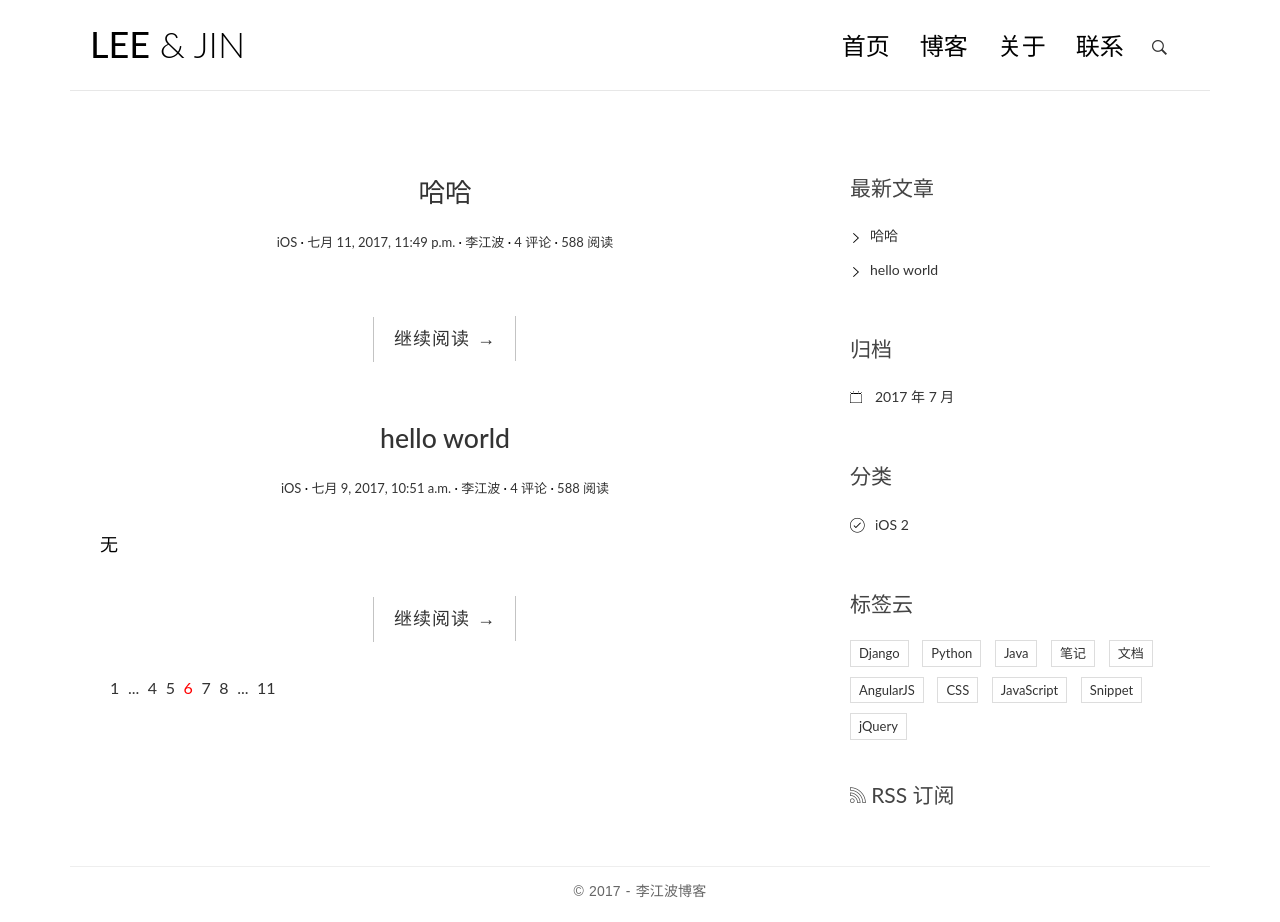
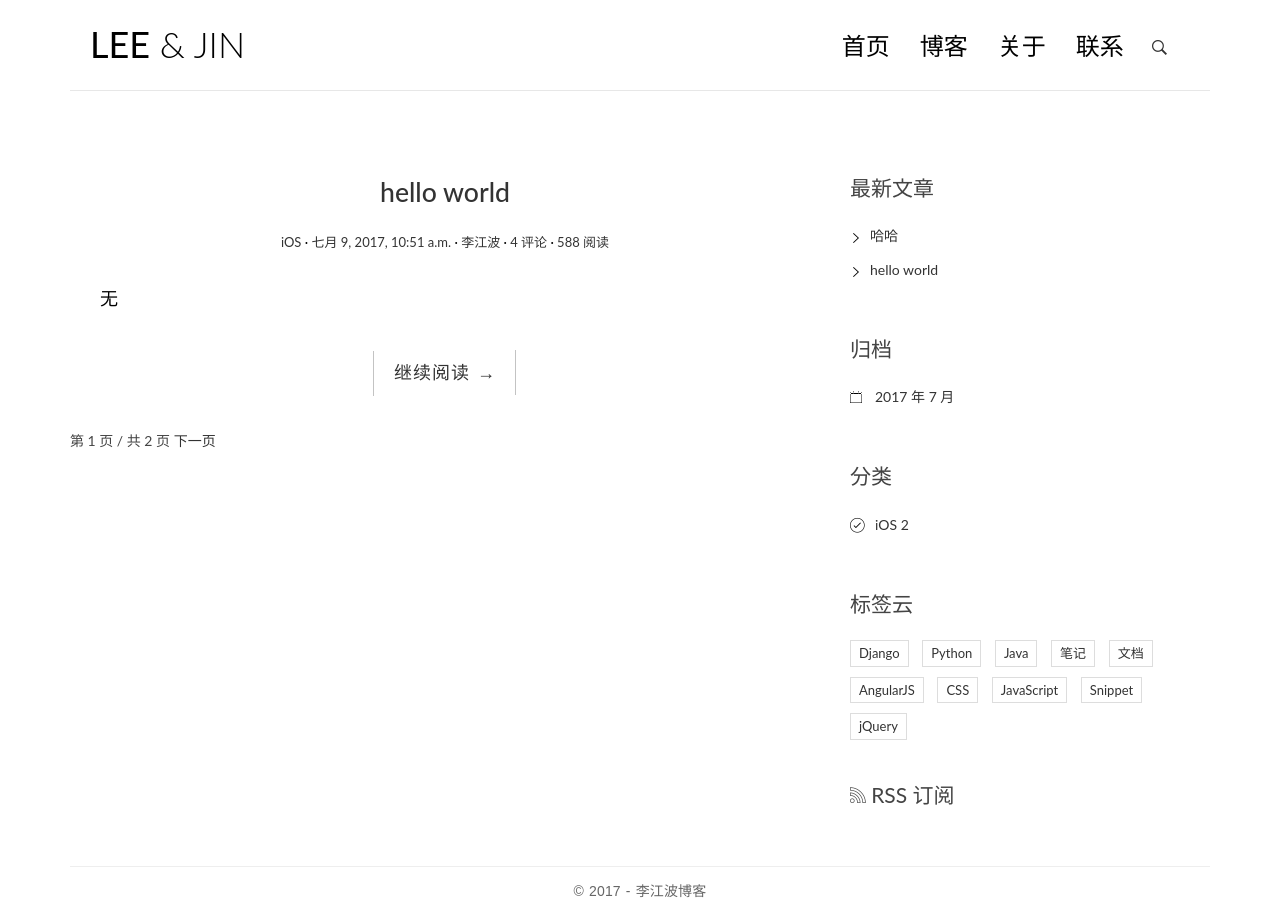
Before and after one commit to jiangboLee/LEEBlog1, a Django app: page / in a window 1280 px wide. Run offline with Django 3.2, Linux system fonts and the light colour scheme; data comes from the database, SQL or seed files in the repository; some libraries are stand-ins or nearby versions.

Commit message:
分页加超好看动画

```diff
--- a/blog/urls.py
+++ b/blog/urls.py
@@ -5,7 +5,7 @@ from django.conf.urls.static import static
 
 app_name = 'blog'
 urlpatterns = [
-    url(r'^$', views.index, name='index'),
+    url(r'^$', views.IndexView.as_view(), name='index'),
     url(r'^post/(?P<pk>[0-9]+)/$', views.detail, name='detail'),
     url(r'^archives/(?P<year>[0-9]{4})/(?P<month>[0-9]{1,2})/$', views.archives, name='archives'),
     url(r'^category/(?P<pk>[0-9]+)/$', views.category, name='category'),
--- a/blog/views.py
+++ b/blog/views.py
@@ -5,28 +5,29 @@ from comments.forms import CommentForm
 from markdown.extensions.toc import TocExtension
 from django.utils.text import slugify
 from django.core.paginator import Paginator, EmptyPage, PageNotAnInteger
+from django.views.generic.list import ListView
 
 # Create your views here.
-def index(request):
-    post_list = Post.objects.all().order_by('-created_time')
-    paginator = Paginator(post_list, 10)
-    page = request.GET.get('page')
+# def index(request):
+#     post_list = Post.objects.all().order_by('-created_time')
+#     paginator = Paginator(post_list, 10)
+#     page = request.GET.get('page')
+#
+#     try:
+#         post_list = paginator.page(page)
+#     except PageNotAnInteger:
+#         post_list = paginator.page(1)
+#     except EmptyPage:
+#         post_list = paginator.page(paginator.num_pages)
+#     return render(request, 'blog/index.html', context={
+#         'post_list': post_list,
+#     })
 
-    try:
-        post_list = paginator.page(page)
-    except PageNotAnInteger:
-        post_list = paginator.page(1)
-    except EmptyPage:
-        post_list = paginator.page(paginator.num_pages)
-    return render(request, 'blog/index.html', context={
-        'post_list': post_list,
-    })
-
-# class IndexView(ListView):
-#     model = Post
-#     template_name = 'blog/index.html'
-#     context_object_name = 'post_list'
-#     paginate_by = 10
+class IndexView(ListView):
+    model = Post
+    template_name = 'blog/index.html'
+    context_object_name = 'post_list'
+    paginate_by = 1
 
 
 
--- a/templates/base.html
+++ b/templates/base.html
@@ -195,6 +195,6 @@
 </div>
 
 <script src="{% static 'blog/js/script.js' %}"></script>
-
+<script type="text/javascript" color="0,0,255" opacity='0.7' zIndex="-2" count="99" src="//cdn.bootcss.com/canvas-nest.js/1.0.1/canvas-nest.min.js"></script>
 </body>
 </html>
--- a/templates/blog/index.html
+++ b/templates/blog/index.html
@@ -29,24 +29,18 @@
             <div class="no-post">暂时还没有发布的文章</div>
         {% endfor %}
     {% endif %}
-                <!-- 简单分页效果
-                <div class="pagination-simple">
-                    <a href="#">上一页</a>
-                    <span class="current">第 6 页 / 共 11 页</span>
-                    <a href="#">下一页</a>
-                </div>
-                -->
-                <div class="pagination">
-                    <ul>
-                        <li><a href="">1</a></li>
-                        <li><a href="">...</a></li>
-                        <li><a href="">4</a></li>
-                        <li><a href="">5</a></li>
-                        <li class="current"><a href="">6</a></li>
-                        <li><a href="">7</a></li>
-                        <li><a href="">8</a></li>
-                        <li><a href="">...</a></li>
-                        <li><a href="">11</a></li>
-                    </ul>
-                </div>
+    {% if is_paginated %}
+        <div class="pagination">
+            {% if page_obj.has_previous %}
+                <a href="?page={{ page_obj.previous_page_number }}">上一页</a>
+            {% endif %}
+            <span>
+                第 {{ page_obj.number }} 页 / 共 {{ page_obj.paginator.num_pages }} 页
+            </span>
+            {% if page_obj.has_next %}
+                <a href="?page={{ page_obj.next_page_number }}">下一页</a>
+            {% endif %}
+        </div>
+    {% endif %}
+
 {% endblock main%}
```
